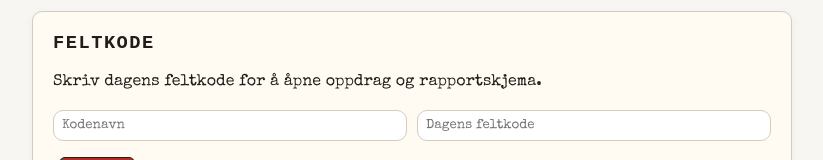
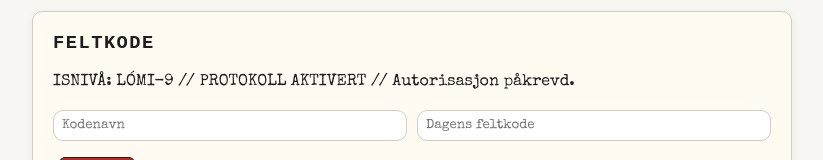
Before and after one commit to ida-ask/operasjon-stjernenatt, a website: page public/index.html in a window 1280 px wide. Shown: the part 156-316 px from the top of the page, without its empty margins (228-1051 px from the left). Drawn offline with nearby package versions, Linux system fonts and the light colour scheme.

Commit message:
Update index.html

```diff
--- a/public/index.html
+++ b/public/index.html
@@ -73,7 +73,7 @@
   <!-- 🕵️ Login -->
   <section id="login" class="cardish">
     <h3>FELTKODE</h3>
-    <p>Skriv dagens feltkode for å åpne oppdrag og rapportskjema.</p>
+    <p>ISNIVÅ: LÓMI-9 // PROTOKOLL AKTIVERT // Autorisasjon påkrevd.</p>
     <div style="display:flex;gap:10px;flex-wrap:wrap;">
       <input id="agentNameInput" placeholder="Kodenavn" style="flex:1;padding:8px;font-family:inherit;">
       <input id="dayCodeInput" placeholder="Dagens feltkode" style="flex:1;padding:8px;font-family:inherit;">
```
